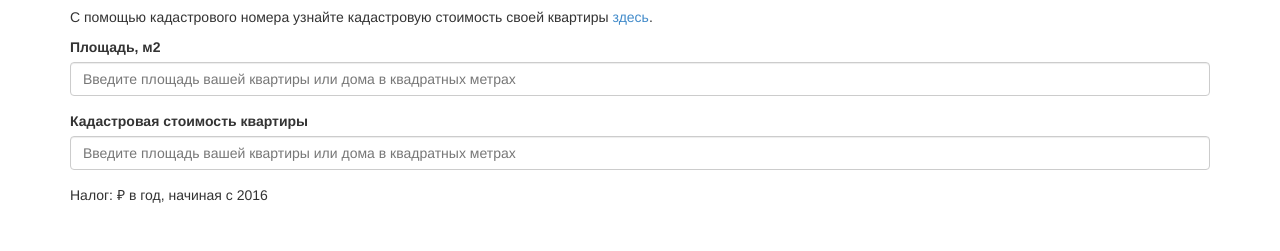
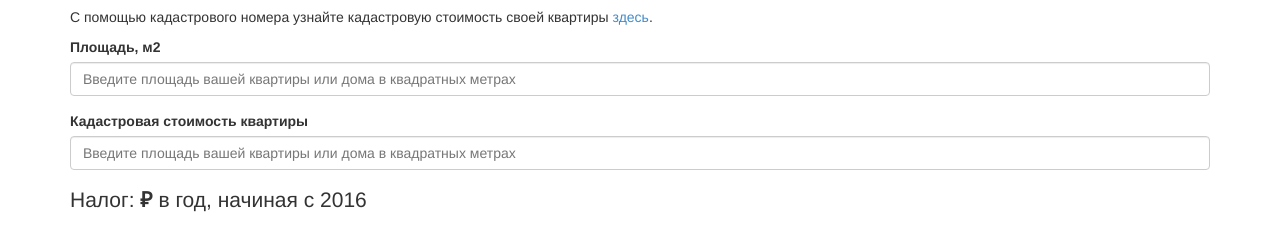
Before and after one commit to golergka/tax-calculator, a website: page index.html in a window 1280 px wide. Shown: the part 93-344 px from the top of the page. Drawn offline with Linux system fonts and the light colour scheme.

Commit message:
Output even more prettier

```diff
--- a/index.html
+++ b/index.html
@@ -27,7 +27,7 @@
 				id="cost"
 				placeholder="Введите площадь вашей квартиры или дома в квадратных метрах">
 		</div>
-		<p>Налог: {{tax() | currency:"":0}} ₽ в год, начиная с 2016</p>
+		<p class="lead">Налог: <strong>{{tax() | currency:"":0}} ₽</strong> в год, начиная с 2016</p>
   </div>
 </body>
 </html>
```
